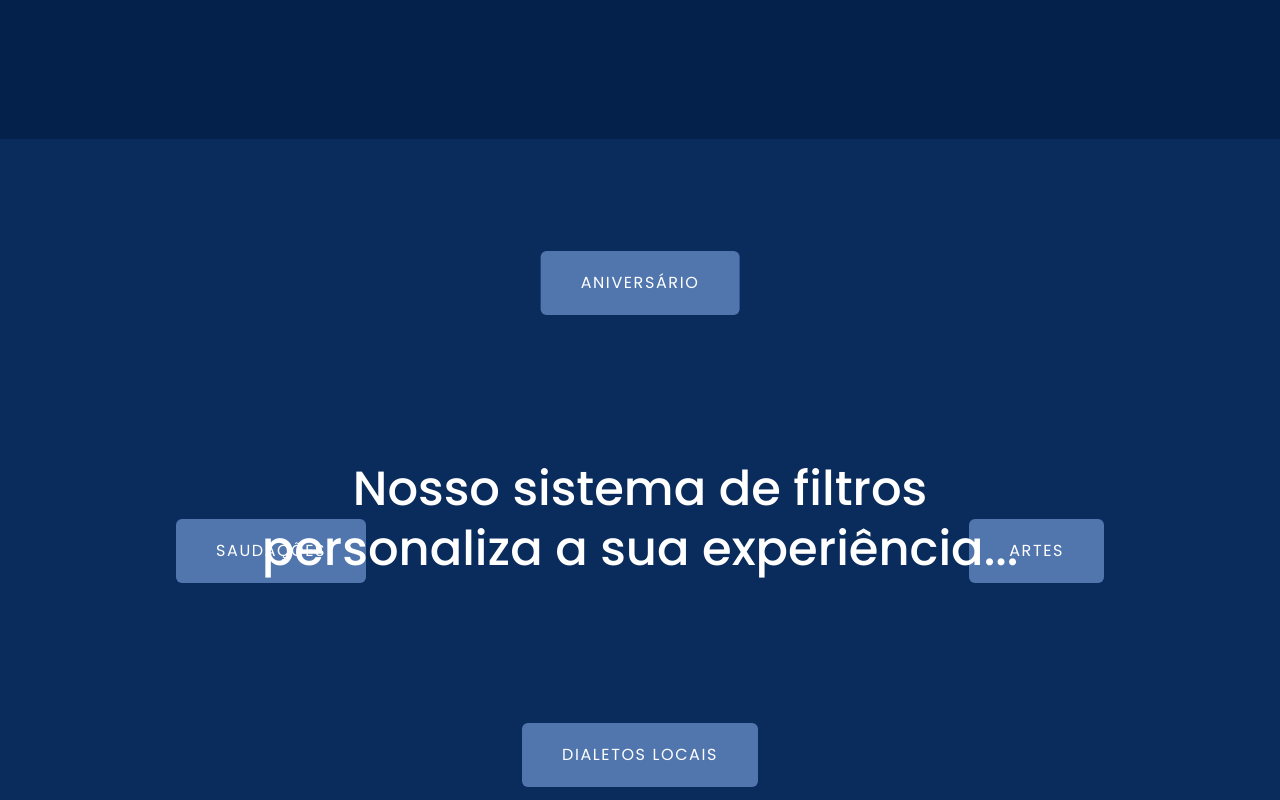
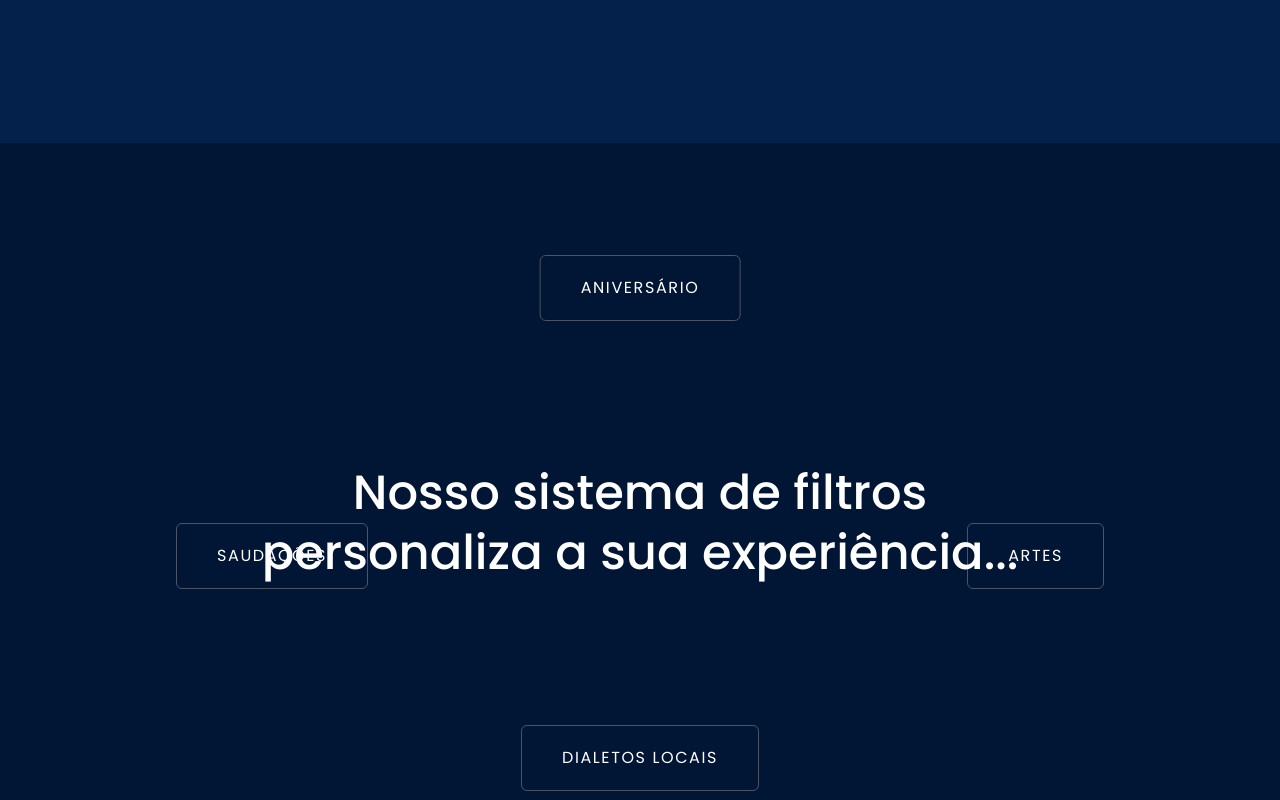
Before and after one commit to isalves02/konecta-libras, a React (Vite) app: page / in a window 1280 px wide. Shown: the part 1520-2320 px from the top of the page. Built offline with nearby package versions, Linux system fonts and the light colour scheme.

Commit message:
Latest version Konecta LIBRAS

```diff
--- a/src/components/Layout/BoxFiltros/BoxFiltros.tsx
+++ b/src/components/Layout/BoxFiltros/BoxFiltros.tsx
@@ -9,7 +9,8 @@ export function BoxFiltros({ name, classes }:FilterBoxProps) {
     <div
       className={`filtro flex py-5 px-10
         items-center justify-center
-        rounded-md gap-2 ${classes}`}>
+        rounded-md gap-2 border
+        border-solid border-gray-600 ${classes}`}>
 
       <h3 className="text-base uppercase tracking-widest">{name}</h3>
     </div>
--- a/src/components/Layout/Form/Input.tsx
+++ b/src/components/Layout/Form/Input.tsx
@@ -12,9 +12,9 @@ export function Input ({
   maxLength,
   placeholder,
   autoComplete,
-  hasEvent, isDisabled,
-  inputHasMask, mask,
-  value }:InputProps) {
+  isChecked, isDisabled,
+  hasEvent, value,
+  inputHasMask, mask }:InputProps) {
 
   const { handleChangeEvent } = useContext(AccountTypeContext)
 
@@ -27,6 +27,7 @@ export function Input ({
         type={type}
         value={value}
         required={required}
+        checked={isChecked}
         disabled={isDisabled}
         maxLength={maxLength}
         placeholder={placeholder}
--- a/src/components/Layout/Texto/Texto.tsx
+++ b/src/components/Layout/Texto/Texto.tsx
@@ -37,7 +37,7 @@ export function Texto({ type, text, classes }:TextProps) {
 
       { type === "topic" &&
         <p className={`text-base uppercase
-          font-medium tracking-wider
+          font-medium tracking-wider pb-3
           ${classes}
           `}>
 
--- a/src/interfaces/GeneralProps.tsx
+++ b/src/interfaces/GeneralProps.tsx
@@ -27,7 +27,7 @@ export interface ButtonProps {
   classes?: string,
   isDisabled?: boolean,
   clickEvent?: () => void,
-  type: 'button' | 'reset' | 'submit',
+  type: 'button' | 'submit',
 }
 
 export interface LabelProps {
--- a/src/pages/CriarConta/CriarConta.tsx
+++ b/src/pages/CriarConta/CriarConta.tsx
@@ -16,7 +16,7 @@ export function CriarConta () {
 
   return (
     <>
-      <Header page='account' />
+      <Header page="account" />
 
       <div className="criar-conta relative flex justify-center items-center h-screen min-h-[5rem] overflow-hidden bg-blue-800">
         <div
--- a/src/pages/Home/components/Filtros/Filtros.tsx
+++ b/src/pages/Home/components/Filtros/Filtros.tsx
@@ -4,19 +4,19 @@ import { Titulo } from "../../../../components/Layout/Texto/Titulo"
 export function Filtros() {
   return (
     <>
-      <section className="filtros bg-blue-850 py-80 relative">
+      <section className="filtros bg-blue-900 py-80 relative">
         <div className="container">
           <Titulo
               classes="m-auto text-center max-w-3xl"
-              text=" Nosso sistema de filtros
+              text="Nosso sistema de filtros
               personaliza a sua experiência..."
             />
         </div>
 
-        <BoxFiltros classes="absolute top-1/2 left-44 bg-blue-300" name="Saudações" />
-        <BoxFiltros classes="absolute top-1/2 right-44 bg-blue-300" name="Artes" />
-        <BoxFiltros classes="absolute top-28 left-1/2 -translate-x-1/2 bg-blue-300" name="Aniversário" />
-        <BoxFiltros classes="absolute bottom-28 left-1/2 -translate-x-1/2 bg-blue-300" name="Dialetos locais" />
+        <BoxFiltros classes="absolute top-1/2 left-44" name="Saudações" />
+        <BoxFiltros classes="absolute top-1/2 right-44" name="Artes" />
+        <BoxFiltros classes="absolute top-28 left-1/2 -translate-x-1/2" name="Aniversário" />
+        <BoxFiltros classes="absolute bottom-28 left-1/2 -translate-x-1/2" name="Dialetos locais" />
       </section>
     </>
   )
--- a/src/pages/Plataforma/Plataforma.tsx
+++ b/src/pages/Plataforma/Plataforma.tsx
@@ -38,7 +38,7 @@ export function Plataforma() {
                 <BoxFiltros
                   name={filter}
                   key={filter+uuid()}
-                  classes="bg-blue-900 border border-solid border-gray-600 w-3/12"
+                  classes="bg-blue-900 w-3/12"
                 />
               )
             })}
```
Also changed, not shown: src/contexts/GeneralContextProvider.tsx (+5 -5 lines).
